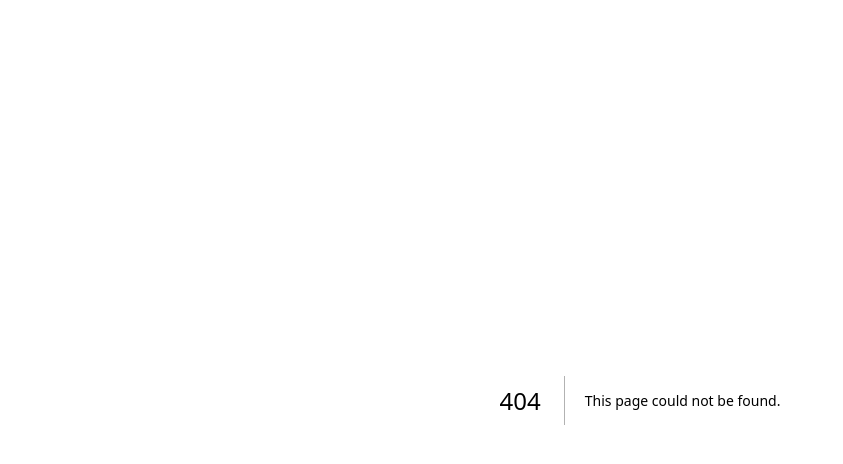
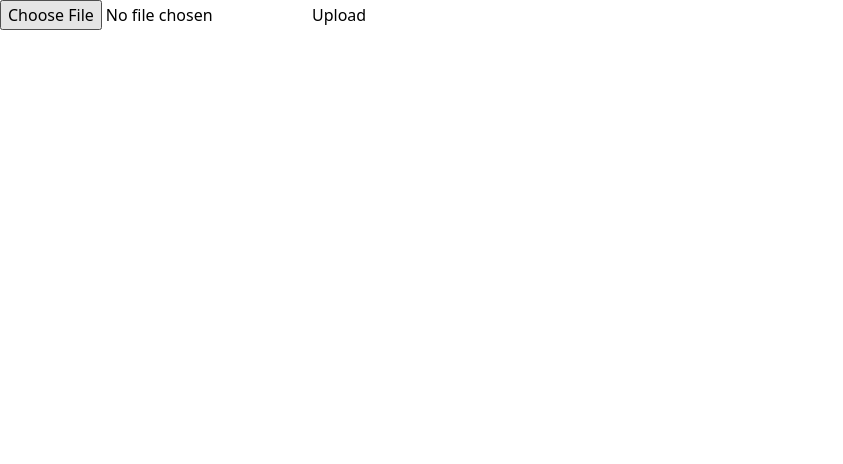
Before and after one commit to alisha0704/softwareda-plantdetection, a Next.js app: page /predict in a window 1280 px wide. Before the commit this address had no page. Shown: the top 464 px of the page, without its empty margins (0-843 px from the left). Built offline with nearby package versions, Linux system fonts and the light colour scheme.

Commit message:
feat: added basic predict page

```diff
--- a/middleware.ts
+++ b/middleware.ts
@@ -6,7 +6,7 @@ import { authMiddleware } from "@clerk/nextjs";
 export default authMiddleware({
 
   // Allow signed out users to access the specified routes:
-   publicRoutes: ['/', '/Feedback'],
+   publicRoutes: ['/', '/Feedback', '/predict', '/analyze'],
   // Prevent the specified routes from accessing
   // authentication information:
   // ignoredRoutes: ['/'],
--- a/package.json
+++ b/package.json
@@ -10,10 +10,12 @@
   },
   "dependencies": {
     "@clerk/nextjs": "^4.29.9",
+    "axios": "^1.6.8",
     "next": "14.1.3",
     "next-auth": "^4.24.7",
     "react": "^18",
-    "react-dom": "^18"
+    "react-dom": "^18",
+    "react-markdown": "^9.0.1"
   },
   "devDependencies": {
     "@types/node": "^20",
--- /dev/null
+++ b/pages/predict.tsx
@@ -0,0 +1,41 @@
+import React, { useState } from 'react';
+import axios from 'axios';
+import ReactMarkdown from 'react-markdown';
+
+const ImageUpload = () => {
+    const [file, setFile] = useState<File | null>(null);
+    const [inference, setInference] = useState<string>('');
+
+    const onFileChange = (event: React.ChangeEvent<HTMLInputElement>) => {
+        if (event.target.files && event.target.files.length > 0) {
+            setFile(event.target.files[0]);
+        }
+    };
+
+    const onFileUpload = async () => {
+        if (!file) return;
+
+        const formData = new FormData();
+        formData.append('image', file);
+
+        try {
+            const response = await axios.post(' http://127.0.0.1:5000/analyze', formData, {
+                headers: {
+                    'Content-Type': 'multipart/form-data',
+                },
+            });
+            setInference(response.data.response);
+        } catch (error) {
+            console.error('Error uploading file:', error);
+        }
+    };
+
+    return (
+        <div>
+            <input type="file" onChange={onFileChange} />
+            <button onClick={onFileUpload}>Upload</button>
+            {inference && <ReactMarkdown>{inference}</ReactMarkdown>}        </div>
+    );
+};
+
+export default ImageUpload;
```
Also changed, not shown: 1 other file (tests, documents, lock files or other folders).
